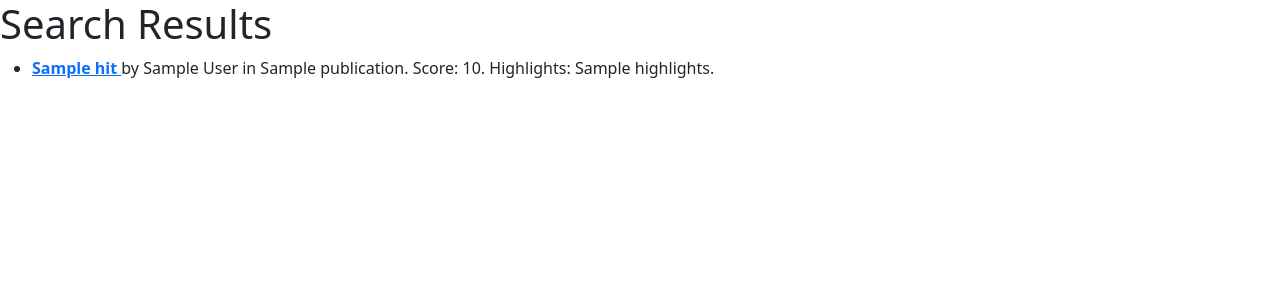
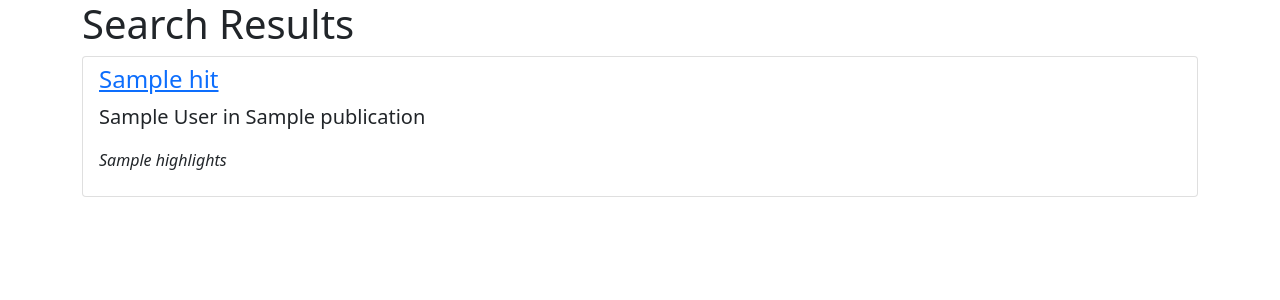
Before and after one commit to hathix/pm-thinkpieces, a Python web app: template thinkpiecer/templates/search.html in a window 1280 px wide. Shown: the top 300 px of the page. Run offline with Jinja, Linux system fonts and the light colour scheme; the template is opened without the code that fills it: most values are stand-ins (such as "Sample title", 1, 10 or a date in 2020).

Commit message:
nice pretty bootstrap

```diff
--- a/thinkpiecer/templates/search.html
+++ b/thinkpiecer/templates/search.html
@@ -25,21 +25,27 @@
   <meta name="theme-color" content="#fafafa">
 </head>
 <body>
-    <h1>Search Results</h1>
+    <div class="container">
+      <h1>Search Results</h1>
+      <ul class="list-group">
+        {% for hit in results %}
+            <li class="list-group-item">
+              <h4>
+                <a href="{{ hit.url }}">
+                  {{ hit.title | safe }}
+                </a>
+              </h4>
+              <p class="lead">{{ hit.author }} in {{ hit.publication }}</p>
 
-    <ul>
-      {% for hit in results %}
-          <li>
-            <a href="{{ hit.url }}">
-              <strong>{{ hit.title | safe }}</strong>
-            </a>
-            by {{ hit.author }}
-            in {{ hit.publication }}.
-            Score: {{ hit.score }}.
-            Highlights: {{ hit.highlights | safe }}.
-          </li>
-      {% endfor %}
-    </ul>
+              <p>
+                <em>{{ hit.highlights | safe }}</em>
+              </p>
+
+              <!-- Score: {{ hit.score }}. -->
+            </li>
+        {% endfor %}
+      </ul>
+    </div>
 
     {# a comment #}
 
```
